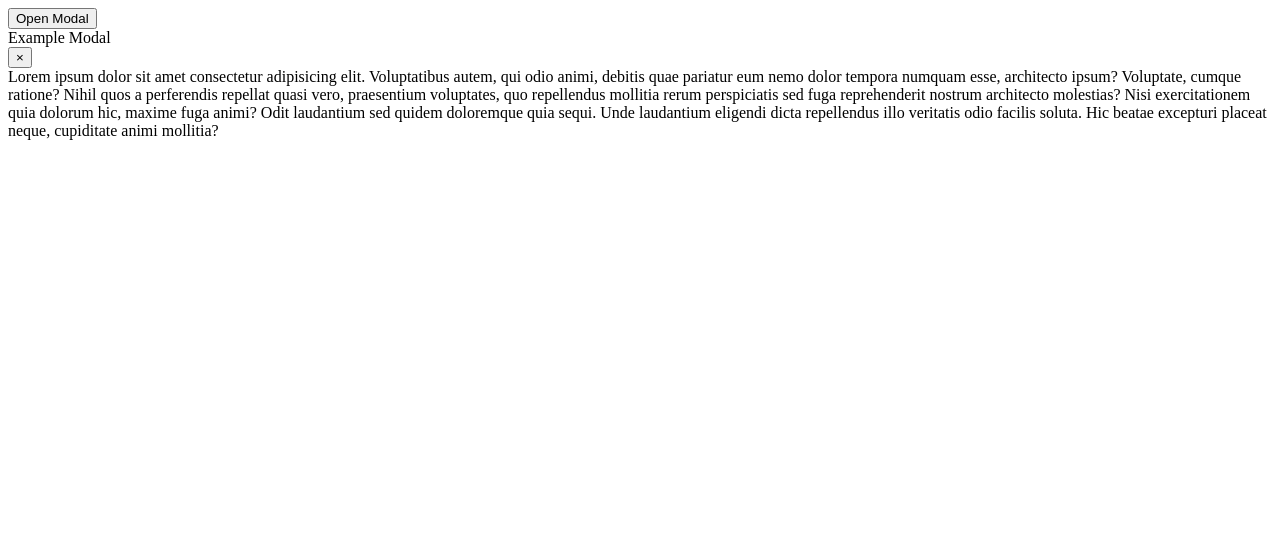
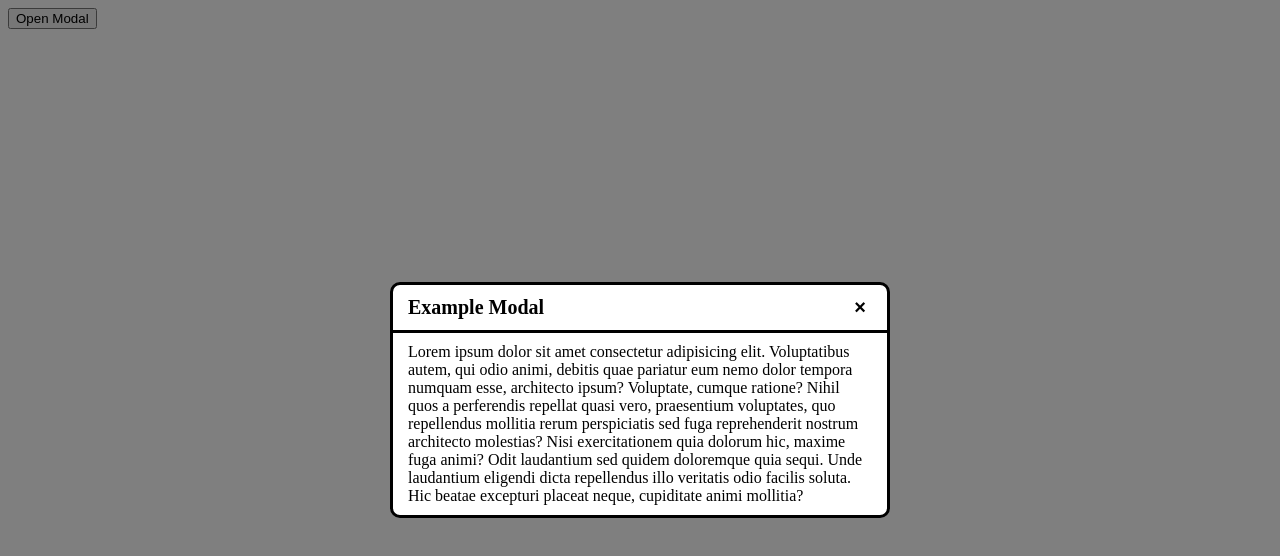
Before and after one commit to beareid/mini-projects, a plain HTML site: page popup-modal/index.html in a window 1280 px wide. Both pictures are taken after a click on the button "Open Modal". Drawn offline with Linux system fonts and the light colour scheme.

Commit message:
Implement simple pop-up modal

```diff
--- a/popup-modal/index.html
+++ b/popup-modal/index.html
@@ -9,16 +9,16 @@
   <title>Document</title>
 </head>
 <body>
-  <button>Open Modal</button>
+  <button data-modal-target="#modal">Open Modal</button>
   <div class="modal" id="modal">
     <div class="modal-header">
       <div class="title">Example Modal</div>
-      <button class="close-button">&times;</button>
+      <button data-close-button class="close-button">&times;</button>
     </div>
     <div class="modal-body">
       Lorem ipsum dolor sit amet consectetur adipisicing elit. Voluptatibus autem, qui odio animi, debitis quae pariatur eum nemo dolor tempora numquam esse, architecto ipsum? Voluptate, cumque ratione? Nihil quos a perferendis repellat quasi vero, praesentium voluptates, quo repellendus mollitia rerum perspiciatis sed fuga reprehenderit nostrum architecto molestias? Nisi exercitationem quia dolorum hic, maxime fuga animi? Odit laudantium sed quidem doloremque quia sequi. Unde laudantium eligendi dicta repellendus illo veritatis odio facilis soluta. Hic beatae excepturi placeat neque, cupiditate animi mollitia?
     </div>
-    <div id="overlay"></div>
   </div>
+  <div id="overlay"></div>
 </body>
 </html>
--- a/popup-modal/scripts.js
+++ b/popup-modal/scripts.js
@@ -0,0 +1,36 @@
+const openModalButtons = document.querySelectorAll('[data-modal-target]');
+const closeModalButtons = document.querySelectorAll('[data-close-button]');
+const overlay = document.getElementById('overlay');
+
+openModalButtons.forEach(button => {
+  button.addEventListener('click', () => {
+    const modal = document.querySelector(button.dataset.modalTarget);
+    openModal(modal);
+  })
+});
+
+overlay.addEventListener('click', () => {
+  const modal = document.querySelectorAll('.modal.active');
+  modal.forEach(modal => {
+    closeModal(modal);
+  })
+});
+
+closeModalButtons.forEach(button => {
+  button.addEventListener('click', () => {
+    const modal = button.closest('.modal');
+    closeModal(modal);
+  })
+});
+
+function openModal(modal) {
+  if(modal == null) return;
+  modal.classList.add('active');
+  overlay.classList.add('active');
+}
+
+function closeModal(modal) {
+  if(modal == null) return;
+  modal.classList.remove('active');
+  overlay.classList.remove('active');
+}
--- a/popup-modal/styles.css
+++ b/popup-modal/styles.css
@@ -1,3 +1,69 @@
 *, *::after, *::before {
   box-sizing: border-box;
 }
+
+.modal {
+  background-color: white;
+  border: 3px solid black;
+  border-radius: 10px;
+  width: 500px;
+  max-width: 70%;
+  position: fixed;
+  /* Centers the top left corner of the modal */
+  top: 50%;
+  left: 50%;
+  /* Centers the modal & scale hides modal */
+  transform: translate(-50%, -50%) scale(0);
+  /* Use scale instead of display: none to smoothly transition/scale elements in and out of browser */
+  transition: 200ms ease-in-out;
+  /* Allows the modal to be above everything else */
+  z-index: 10;
+}
+
+.modal.active {
+  transform: translate(-50%, -50%) scale(1);
+}
+
+.modal-header {
+  border-bottom: 3px solid black;
+  padding: 10px 15px;
+  display: flex;
+  justify-content: space-between;
+  align-items: center;
+}
+
+.modal-header .title {
+  font-size: 1.25rem;
+  font-weight: bold;
+}
+
+.modal-header .close-button {
+  background: none;
+  border: none;
+  cursor: pointer;
+  font-size: 1.25rem;
+  font-weight: bold;
+  outline: none;
+}
+
+.modal-body {
+  padding: 10px 15px;
+}
+
+#overlay {
+  background-color: rgba(0, 0, 0, .5);
+  position: fixed;
+  opacity: 0;
+  top: 0;
+  left: 0;
+  right: 0;
+  bottom: 0;
+  transition: 200ms ease-in-out;
+  /* Allows user to click button when overlay is active */
+  pointer-events: none;
+}
+
+#overlay.active {
+  opacity: 1;
+  pointer-events: all;
+}
```
